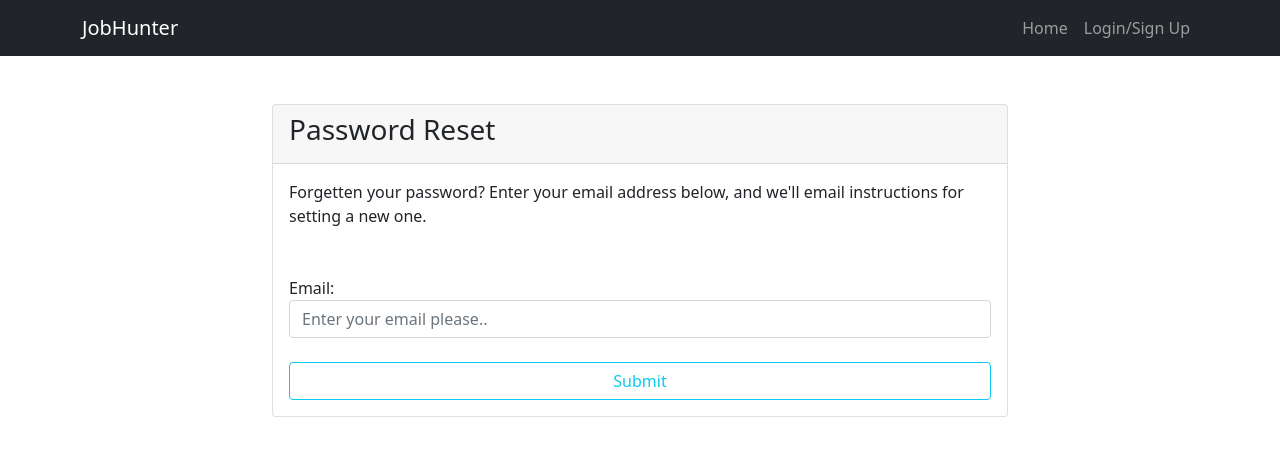
After one commit to aesavas/JobHunter, a Django app: page /reset_password/ in a window 1280 px wide. The commit adds this page. Shown: the top 456 px of the page. Run offline with Django 3.2, Linux system fonts and the light colour scheme; some libraries are stand-ins or nearby versions.

Commit message:
Forgetten Password functionality added.

```diff
--- a/app/jobhunter/urls.py
+++ b/app/jobhunter/urls.py
@@ -22,12 +22,19 @@ from django.conf.urls.static import static
 #! Landing page
 from jobs.views import landing_page_view
 
+from users.forms import UserPasswordResetForm, UserPasswordSetForm
+from django.contrib.auth.views import PasswordResetView, PasswordResetDoneView, PasswordResetConfirmView, PasswordResetCompleteView
+
 urlpatterns = [
     path('admin/', admin.site.urls),
     path('auth/', include('users.urls', namespace='auth')),
     path('account/', include('users.urls', namespace='account')),
     path('', landing_page_view, name='landing-page'),
     path('dashboard/', include('jobs.urls', namespace='dashboard')),
+    path('reset_password/', PasswordResetView.as_view(template_name='users/reset_password.html', form_class=UserPasswordResetForm), name='reset_password'),
+    path('reset_password_sent/', PasswordResetDoneView.as_view(template_name='users/reset_password_sent.html'), name='password_reset_done'),
+    path('reset/<uidb64>/<token>/', PasswordResetConfirmView.as_view(template_name='users/reset.html', form_class=UserPasswordSetForm), name='password_reset_confirm'),
+    path('reset_password_complete/', PasswordResetCompleteView.as_view(template_name='users/reset_password_complete.html'), name='password_reset_complete'),
 ]
 
 
--- a/app/users/forms.py
+++ b/app/users/forms.py
@@ -1,5 +1,5 @@
 from django import forms
-from django.contrib.auth.forms import UserCreationForm
+from django.contrib.auth.forms import UserCreationForm, PasswordResetForm, SetPasswordForm
 
 from .models import User, Skill
 
@@ -32,3 +32,29 @@ class SkillCreationForm(forms.ModelForm):
         super(SkillCreationForm, self).__init__(*args, **kwargs)
         for name, field in self.fields.items():
             field.widget.attrs.update({'class':'form-control'})
+
+
+class UserPasswordResetForm(PasswordResetForm):
+    def __init__(self, *args, **kwargs):
+        super(UserPasswordResetForm, self).__init__(*args, **kwargs)
+
+    email = forms.EmailField(label='Email',widget=forms.EmailInput(attrs={
+            'class':'form-control',
+            'placeholder':'Enter your email please..',
+            'type':'email',
+            'name':'email'
+        }))
+
+class UserPasswordSetForm(SetPasswordForm):
+    def __init__(self, *args, **kwargs):
+        super(UserPasswordSetForm, self).__init__(*args, **kwargs)
+
+    new_password1 = forms.CharField(label="Password", widget=forms.PasswordInput(attrs={
+        'class':'form-control',
+        'placeholder':'Enter your new password',
+    }))
+
+    new_password2 = forms.CharField(label="Password Confirmation", widget=forms.PasswordInput(attrs={
+        'class':'form-control',
+        'placeholder':'Retype your new password',
+    }))
--- a/app/users/templates/users/login.html
+++ b/app/users/templates/users/login.html
@@ -39,7 +39,7 @@
                                         <div class="pt-1 mb-4">
                                         <button class="btn btn-dark btn-lg btn-block" type="submit">Login</button>
                                         </div>
-                                        <a class="small text-muted" href="#!">Forgot password?</a>
+                                        <a class="small text-muted" href="{% url 'reset_password' %}">Forgot password?</a>
                                         <p class="mb-5 pb-lg-2" style="color: #393f81;">Don't have an account? <a href="#!" style="color: #393f81;">Register here</a></p>
                                     </form>
                                 </div>
--- /dev/null
+++ b/app/users/templates/users/reset_password.html
@@ -0,0 +1,29 @@
+{% extends 'includes/base.html' %}
+{% load static %}
+{% block title %}
+| Forgetten Password
+{% endblock title %}
+{% block content %}
+<main>
+    <section class="container">
+        <div class="row">
+            <div class="col-md-8 mt-5 offset-md-2">
+                <div class="card">
+                    <div class="card-header">
+                        <h3>Password Reset</h3>
+                    </div>
+                    <div class="card-body">
+                        <p>Forgetten your password? Enter your email address below, and we'll email instructions for setting a new one.</p>
+                        <form action="" method="post" class="mt-5">
+                            {% csrf_token %}
+                            {{form}}
+                            <br>
+                            <input type="submit" value="Submit" class="btn btn-outline-info form-control">
+                        </form>
+                    </div>
+                </div>
+            </div>
+        </div>
+    </section>
+</main>
+{% endblock content %}
--- a/app/users/urls.py
+++ b/app/users/urls.py
@@ -1,4 +1,3 @@
-from os import name
 from django.urls import path
 from . import apps
 from .views import (
```
Also changed, not shown: app/jobhunter/settings.py (+8 -0 lines), app/users/templates/users/reset.html (added, +29 -0 lines), app/users/templates/users/reset_password_complete.html (added, +25 -0 lines), app/users/templates/users/reset_password_sent.html (added, +27 -0 lines).
